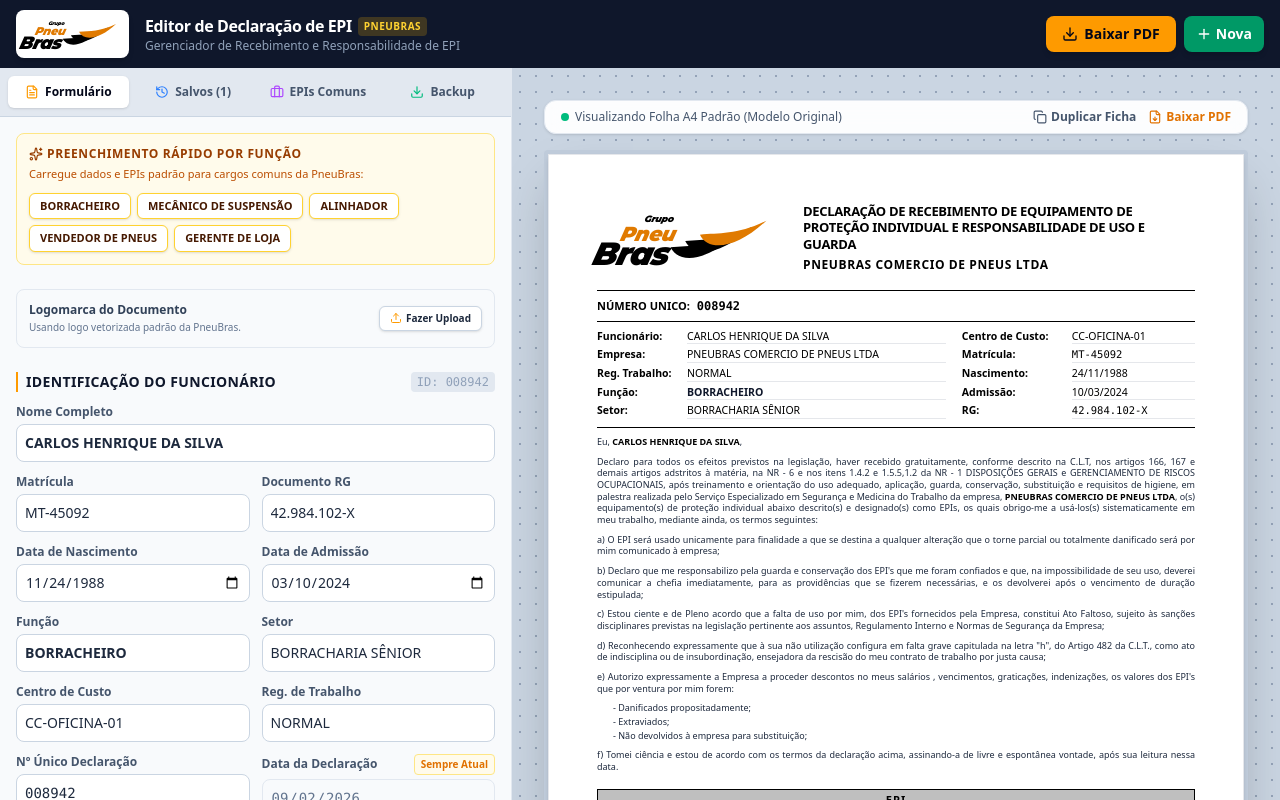
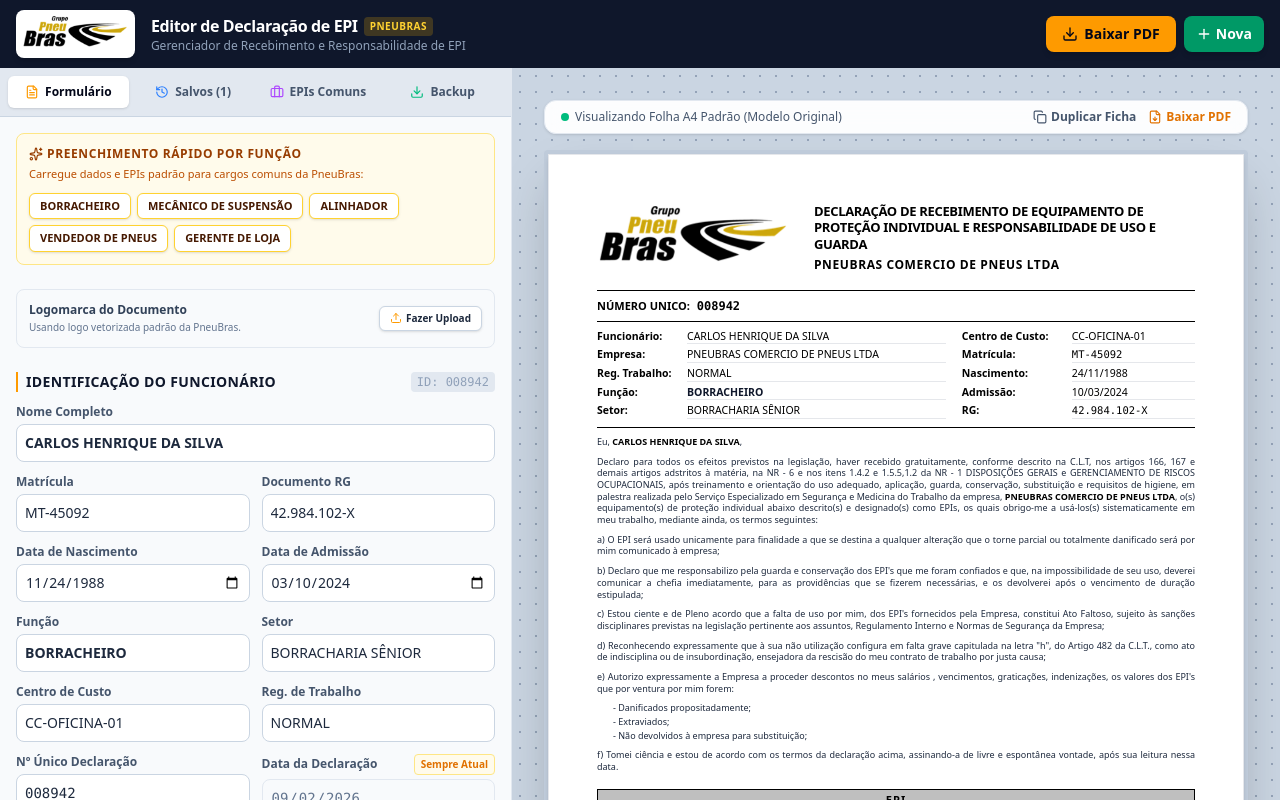
Before and after one commit to AlexandreRego/Editar_Ficha_EPI, a React (Vite) app in the folder editor_ficha/: page / in a window 1280 px wide. Shown: the top 800 px of the page. Built offline with nearby package versions, Linux system fonts and the light colour scheme.

Commit message:
Ajustando código da logomarca

```diff
--- a/editor_ficha/src/components/PneuBrasLogo.tsx
+++ b/editor_ficha/src/components/PneuBrasLogo.tsx
@@ -5,78 +5,16 @@
   height?: number;
 }
 
-// Inline SVG serialized to Base64 to ensure 100% compatibility with html2canvas and other PDF conversion tools.
-// This prevents crashes with SVG rendering engines and ensures texts/transforms render perfectly.
-export const PneuBrasLogo: React.FC<PneuBrasLogoProps> = ({ className = '', height = 65 }) => {
-  const width = Math.round(height * 2.8);
-
+export const PneuBrasLogo: React.FC<PneuBrasLogoProps> = ({
+  className = '',
+  height = 65,
+}) => {
   return (
-    <div className={`flex items-center select-none ${className}`} style={{ height: `${height}px`, width: `${width}px` }}>
-      <svg
-        viewBox="0 0 520 180"
-        width="100%"
-        height="100%"
-        xmlns="http://www.w3.org/2000/svg"
-        className="overflow-visible"
-      >
-        <g transform="translate(10, 0) skewX(-14)">
-          <text
-            x="135"
-            y="42"
-            fontFamily="'Montserrat', 'Arial Black', sans-serif"
-            fontWeight="900"
-            fontStyle="italic"
-            fontSize="26"
-            fill="#000000"
-            textAnchor="start"
-            letterSpacing="-0.5"
-          >
-            Grupo
-          </text>
-          <text
-            x="78"
-            y="96"
-            fontFamily="'Montserrat', 'Arial Black', sans-serif"
-            fontWeight="900"
-            fontStyle="italic"
-            fontSize="58"
-            fill="#E07A00"
-            textAnchor="start"
-            letterSpacing="-1.5"
-          >
-            Pneu
-          </text>
-          <text
-            x="15"
-            y="166"
-            fontFamily="'Montserrat', 'Arial Black', sans-serif"
-            fontWeight="900"
-            fontStyle="italic"
-            fontSize="92"
-            fill="#000000"
-            textAnchor="start"
-            letterSpacing="-3.5"
-          >
-            Bras
-          </text>
-        </g>
-        <g>
-          <path
-            d="M 210,115 C 235,165 315,155 400,75 C 320,115 265,110 210,115 Z"
-            fill="#000000"
-          />
-          <path
-            d="M 210,115 C 235,165 315,155 400,75 C 320,115 265,110 210,115 Z"
-            transform="translate(42, -18)"
-            fill="#000000"
-          />
-          <path
-            d="M 210,115 C 235,165 315,155 400,75 C 320,115 265,110 210,115 Z"
-            transform="translate(84, -36)"
-            fill="#E07A00"
-          />
-        </g>
-      </svg>
-    </div>
+    <img
+      src="/LogoOriginal.png"
+      alt="Logo Grupo PneuBras"
+      style={{ height: `${height}px`, width: 'auto' }}
+      className={`object-contain shrink-0 ${className}`}
+    />
   );
 };
```
Also changed, not shown: editor_ficha/LogoOriginal.png (renamed from editor_ficha/Logo Original.png).
